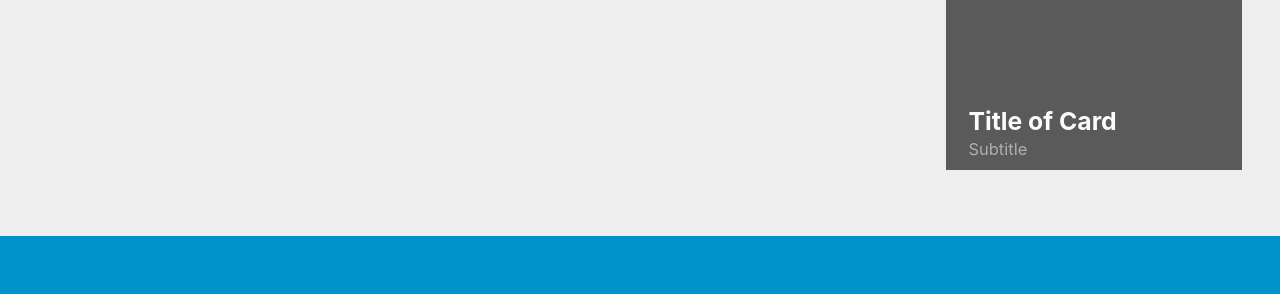
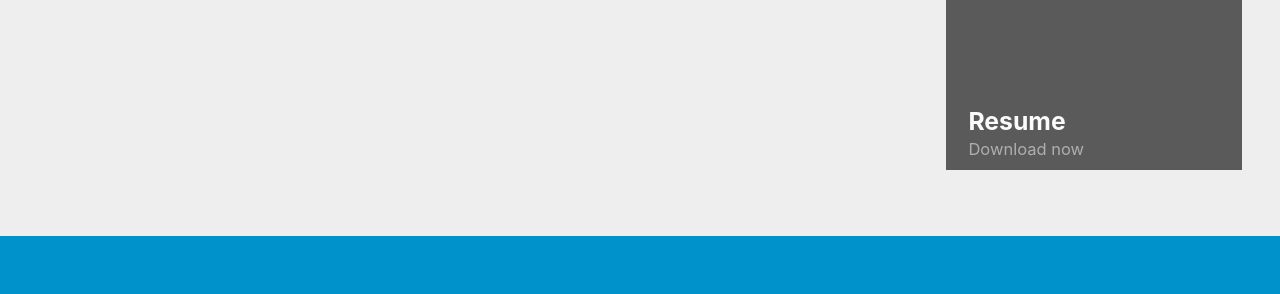
Before and after one commit to ranjeetds/ranjeetds.github.io, a Jekyll site: the page built from index.html, in a window 1280 px wide and 900 px high, scrolled down 189 px. Shown: the part 517-811 px from the top of the window. Built offline with Jekyll 4.4.1, drawn with Linux system fonts in a browser that asks for light colours; cached includes are drawn as plain includes; nearby versions of some CDN libraries; the list of posts is cut into pages by our own code.

Commit message:
Update sidebar.html

```diff
--- a/_includes/sidebar.html
+++ b/_includes/sidebar.html
@@ -44,8 +44,8 @@
 
         <!-- Header -->
         <div class="card__header">
-          <h3 class="card__header-title">Title of Card</h3>
-          <p class="card__header-meta">Subtitle</p>
+          <h3 class="card__header-title">Resume</h3>
+          <p class="card__header-meta">Download now</p>
           <div class="card__header-icon">
             <svg viewbox="0 0 28 25">
               <path fill="#fff" d="M13.145 2.13l1.94-1.867 12.178 12-12.178 12-1.94-1.867 8.931-8.8H.737V10.93h21.339z"/>
```
